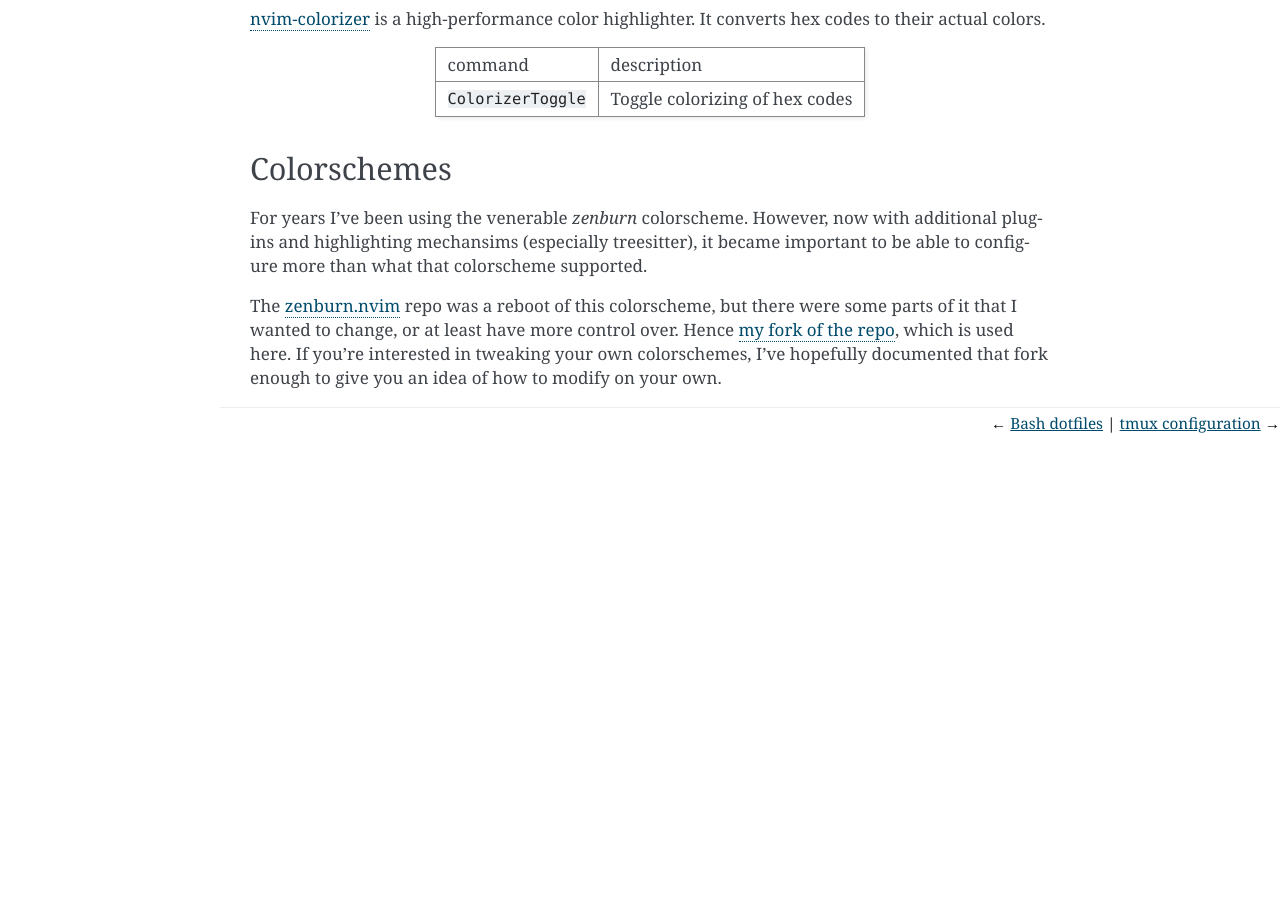
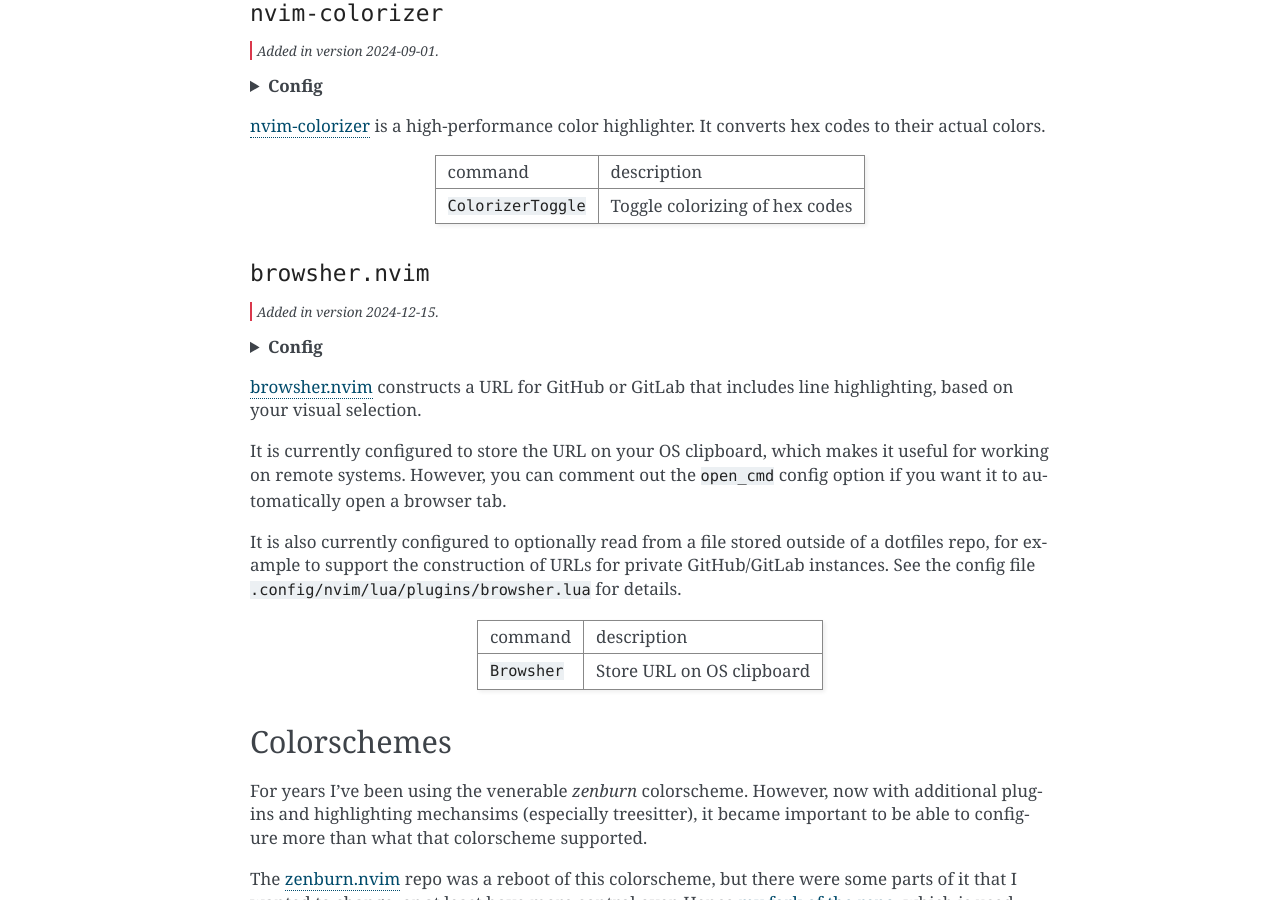
Before and after one commit to daler/dotfiles, a Sphinx documentation site: the page built from docs/vim.rst, in a window 1280 px wide and 900 px high, scrolled down 26614 px. Built offline with Sphinx 7.4.7, drawn with Linux system fonts in a browser that asks for light colours; before the commit the page ends 27052 px from its top, so only the background shows below that; some of the changed text lies outside the part shown.

Commit message:
add browsher plugin and bracketed paste for pasting code (#53)
* update docs

* add browsher plugin

* update plugins

* use bracketed paste for toggleterm

* support for custom providers outside of dotfiles repo

* always use conda, not mamba

```diff
--- a/docs/vim.rst
+++ b/docs/vim.rst
@@ -1235,6 +1235,14 @@
    Version of toggleterm is pinned because later versions have issues with
    sending multiple selected lines to the terminal.
 
+.. versionchanged:: 2024-11-19
+   Added a custom command for sending Python code to IPython using IPython's
+   ``%cpaste`` magic command.
+
+.. versionchanged:: 2024-12-15
+   Removed the ``%cpaste`` functionality added 2024-11-19 due to IPython lag on
+   some systems. Use the more general bracketed paste mechanism.
+
 .. details:: Config
 
   This can be found in :file:`.config/nvim/lua/plugins/toggleterm.lua`:
@@ -2122,7 +2130,7 @@
 
 .. details:: Config
 
-  This can be found in :file:`.config/nvim/lua/plugins/nvim-colorizer.lua`:
+   This can be found in :file:`.config/nvim/lua/plugins/nvim-colorizer.lua`:
 
   .. literalinclude:: ../.config/nvim/lua/plugins/nvim-colorizer.lua
      :language: lua
@@ -2140,6 +2148,39 @@
     * - ``ColorizerToggle``
       - Toggle colorizing of hex codes
 
+
+``browsher.nvim``
+~~~~~~~~~~~~~~~~~
+
+.. versionadded:: 2024-12-15
+
+.. details:: Config
+
+   This can be found in :file:`.config/nvim/lua/plugins/browsher.lua`:
+
+   .. literalinclude:: ../.config/nvim/lua/plugins/browsher.lua
+      :language: lua
+
+`browsher.nvim <https://github.com/claydugo/browsher.nvim>`_ constructs a URL
+for GitHub or GitLab that includes line highlighting, based on your visual
+selection.
+
+It is currently configured to store the URL on your OS clipboard, which makes
+it useful for working on remote systems. However, you can comment out the
+``open_cmd`` config option if you want it to automatically open a browser tab.
+
+It is also currently configured to optionally read from a file stored outside
+of a dotfiles repo, for example to support the construction of URLs for private
+GitHub/GitLab instances. See the config file
+:file:`.config/nvim/lua/plugins/browsher.lua` for details.
+
+.. list-table::
+
+   * - command
+     - description
+
+   * - ``Browsher``
+     - Store URL on OS clipboard
 
 Colorschemes
 ------------
```
Also changed, not shown: docs/changelog.rst (+16 -0 lines), 4 other files.
